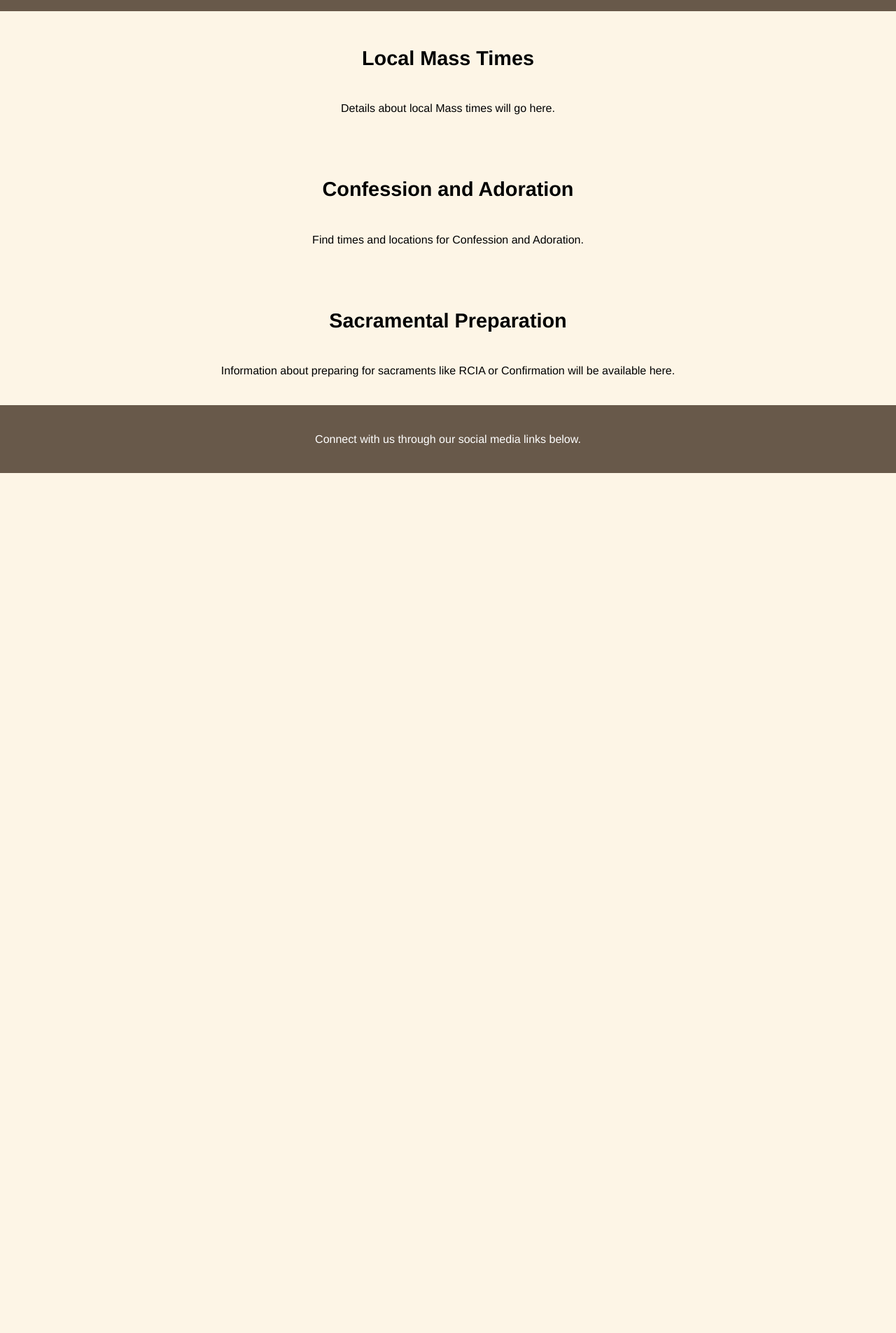
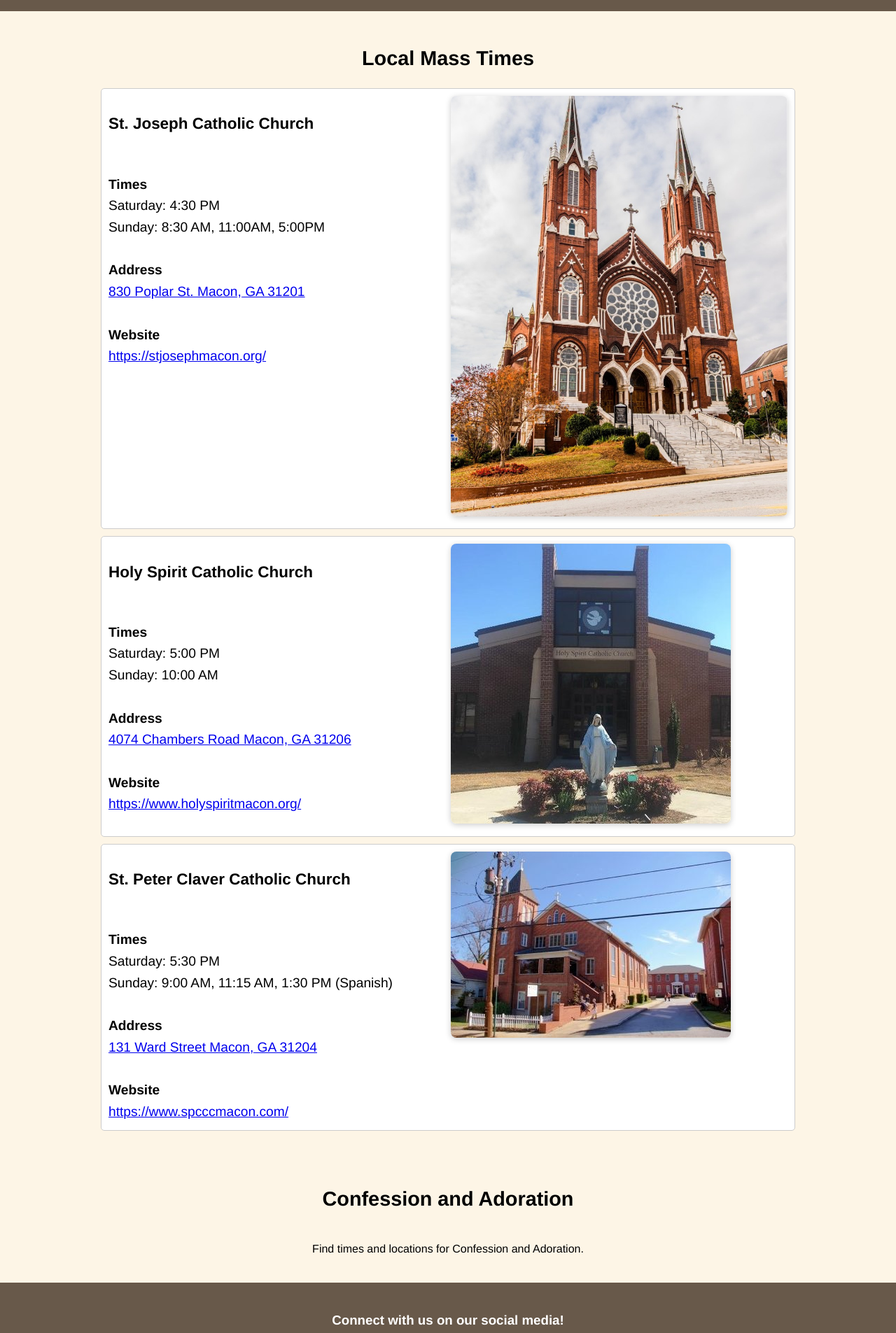
Before and after one commit to carloscuau10/mercerccm, a plain HTML site: page mass-sacraments.html in a window 1280 px wide. Shown: the part 120-2025 px from the top of the page at 70% size. Before the commit the page ends 800 px from the top, so only its background shows below. Drawn offline with Linux system fonts and the light colour scheme.

Commit message:
Home and Mass Page Content Update
Updated Mass and Sacraments Page
Updated Footer to maintain consistency
Added Prayer Request Form to Home Page

```diff
--- a/mass-sacraments.html
+++ b/mass-sacraments.html
@@ -24,18 +24,82 @@
     </header>
     <section>
         <h2>Local Mass Times</h2>
-        <p>Details about local Mass times will go here.</p>
+        <ul class="massTimeList">
+            <li>
+                <div class="churchInfo">
+                    <h3>St. Joseph Catholic Church</h3>
+                    <br>
+                    <strong>Times</strong><br>
+                    Saturday: 4:30 PM <br>
+                    Sunday: 8:30 AM, 11:00AM, 5:00PM <br>
+                    <br>
+                    <strong>Address</strong> <br>
+                    <a href="https://maps.app.goo.gl/fYfatQex5inncywQA" target="_blank">830 Poplar St. Macon, GA 31201</a> <br>
+                    <br>
+                    <strong>Website</strong>
+                    <br>
+                    <a href="https://stjosephmacon.org/" target="_blank">https://stjosephmacon.org/</a>
+                </div>
+                <div class="churchImage">
+                    <img src="stjoseph.jpeg" alt="St. Joseph Catholic Church">
+                </div>
+            </li>
+            <li>
+                <div class="churchInfo">
+                    <h3>Holy Spirit Catholic Church</h3>
+                    <br>
+                    <strong>Times</strong>
+                    <br>
+                    Saturday: 5:00 PM <br>
+                    Sunday: 10:00 AM <br>
+                    <br>
+                    <strong>Address</strong> <br>
+                    <a href="https://maps.app.goo.gl/tkVPrTf2ARiiZPTz9" target="_blank">4074 Chambers Road Macon, GA 31206</a> <br>
+                    <br>
+                    <strong>Website</strong>
+                    <br>
+                    <a href="https://www.holyspiritmacon.org/" target="_blank">https://www.holyspiritmacon.org/</a>
+                </div>
+                <div class="churchImage">
+                    <img src="holyspirit.jpg" alt="Holy Spirit Catholic Church">
+                </div>
+            </li>
+            <li>
+                <div class="churchInfo">
+                    <h3>St. Peter Claver Catholic Church</h3>
+                    <br>
+                    <strong>Times</strong>
+                    <br>
+                    Saturday: 5:30 PM <br>
+                    Sunday: 9:00 AM, 11:15 AM, 1:30 PM (Spanish) <br>
+                    <br>
+                    <strong>Address</strong> <br>
+                    <a href="https://maps.app.goo.gl/pJ6JqzN4N1U1zNvs6" target="_blank">131 Ward Street Macon, GA 31204</a> <br>
+                    <br>
+                    <strong>Website</strong>
+                    <br>
+                    <a href="https://www.spcccmacon.com/" target="_blank">https://www.spcccmacon.com/</a>
+                </div>
+                <div class="churchImage">
+                    <img src="stpeterclaver.jpg" alt="St. Peter Claver Catholic Church">
+                </div>
+            </li>
+        </ul>
     </section>
     <section>
         <h2>Confession and Adoration</h2>
         <p>Find times and locations for Confession and Adoration.</p>
     </section>
-    <section>
-        <h2>Sacramental Preparation</h2>
-        <p>Information about preparing for sacraments like RCIA or Confirmation will be available here.</p>
-    </section>
+
+    <!-- Social Media and GroupMe Links -->
     <footer>
-        <p>Connect with us through our social media links below.</p>
+        <h3>Connect with us on our social media!</h3>
+        <a href="https://www.instagram.com/mercerccm/" target="_blank">
+            <img src="instagram-icon.png" alt="Instagram">
+        </a>
+        <a href="https://groupme.com/join_group/102293691/OQknnBXC" target="_blank">
+            <img src="groupme-icon.png" alt="GroupMe">
+        </a>
     </footer>
 </body>
 </html>
--- a/style.css
+++ b/style.css
@@ -70,6 +70,10 @@ section {
     padding: 20px;
 }
 
+iframe{
+    border: none;
+}
+
 /* Gallery Images */
 .mySlides{
     max-width: 1000px;
@@ -113,6 +117,37 @@ section h2 {
     margin-bottom: 20px;
 }
 
+/* Mass Times Section*/
+.massTimeList{
+    list-style: none;
+    padding: 0;
+    max-width: 80%;
+    margin: 0 auto;
+
+}
+
+.massTimeList li{
+    display: grid;
+    grid-template-columns: 1fr 1fr; /* Two equal columns */
+    gap: 0.5em; /* Space between the text and image */
+    align-items: start;
+    border: 1px solid #ccc;
+    padding: 10px;
+    margin-bottom: 10px;
+    border-radius: 5px;
+    background-color: #FFF;
+}
+
+.massTimeList .churchInfo {
+    font-size: 1.2em;
+}
+
+.massTimeList .churchImage img {
+    max-width: 100%;
+    border-radius: 8px;
+    box-shadow: 0 2px 8px rgba(0, 0, 0, 0.2);
+}
+
 ul {
     list-style: none;
     padding: 0;
```
Also changed, not shown: contact-us.html (+10 -1 lines), events-meetings.html (+18 -3 lines), galleryscript.js (+13 -17 lines), get-involved.html (+9 -1 lines), index.html (+5 -9 lines), holyspirit.jpg (added), stjoseph.jpeg (added), stpeterclaver.jpg (added).
